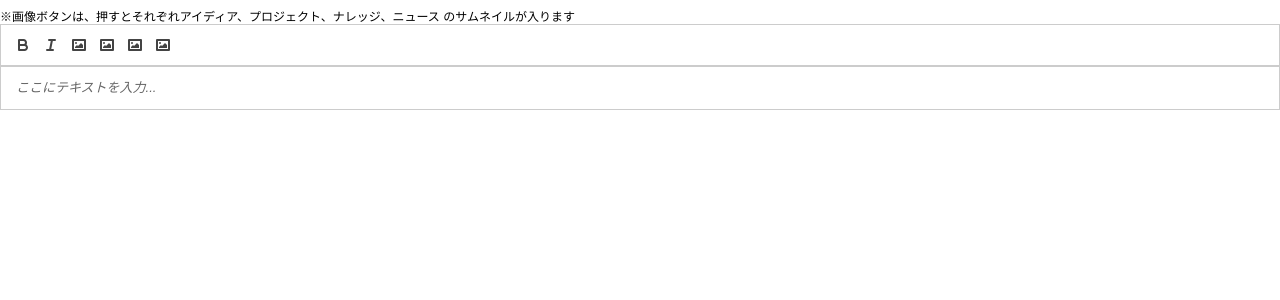
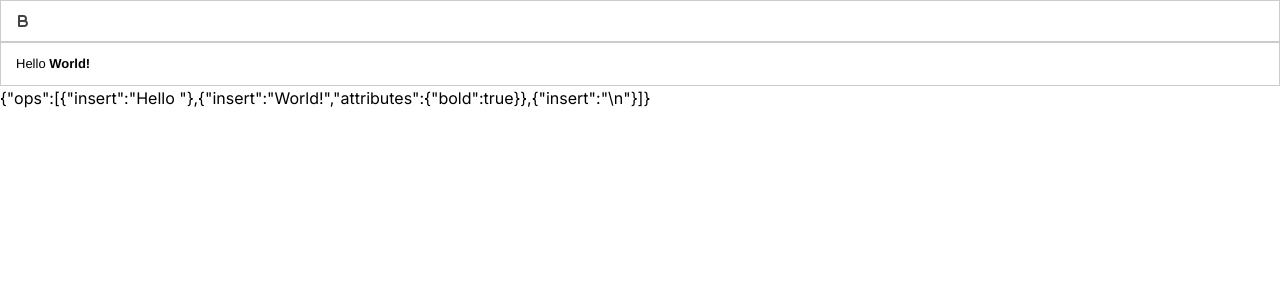
Before and after one commit to h-yabi2/react-quill, a Next.js app: page / in a window 1280 px wide. Shown: the top 300 px of the page. Built offline with nearby package versions, Linux system fonts and the light colour scheme.

Commit message:
deltaデータを反映、編集できるように設定

```diff
--- /dev/null
+++ b/app/components/Component03.tsx
@@ -0,0 +1,73 @@
+"use client";
+
+import React, { useMemo, useRef, useEffect, useState } from "react";
+import ReactQuill from "react-quill";
+import "react-quill/dist/quill.snow.css";
+
+const deltaData = {
+  ops: [
+    { insert: "Hello " },
+    { insert: "World!", attributes: { bold: true } },
+    { insert: "\n" },
+  ],
+};
+
+const Component03: React.FC = () => {
+  const quillRef = useRef<ReactQuill>(null);
+  const [data, setData] = useState(deltaData);
+
+  const modules = useMemo(() => {
+    return {
+      toolbar: {
+        container: "#toolbar", // id="toorbar"のHTMLエレメントにツールバーを入れる
+        // handlers: {
+        //   bold: () => {
+        //     console.log("bold");
+        //   },
+        // },
+      },
+    };
+  }, []);
+
+  useEffect(() => {
+    if (quillRef.current && quillRef.current.editor) {
+      quillRef.current.setEditorContents(
+        quillRef.current.editor,
+        JSON.parse(JSON.stringify(deltaData))
+      );
+      quillRef.current.editor.enable();
+    }
+  }, []);
+
+  useEffect(() => {
+    if (quillRef.current && quillRef.current.editor) {
+      const content = quillRef.current.editor.getContents();
+      console.log(content);
+      const convertedData = { ops: content.ops }; // Convert DeltaStatic to match deltaData structure
+      // setData(convertedData);
+    }
+  }, [quillRef]);
+
+  return (
+    <div>
+      <div id="toolbar">
+        <button className="ql-bold">Bold</button>
+      </div>
+      <ReactQuill
+        ref={quillRef}
+        modules={modules}
+        readOnly={true}
+        theme="snow"
+        onChange={(content, delta, source, editor) => {
+          console.log(content);
+          console.log(delta);
+          // console.log(source);
+          // console.log(editor);
+        }}
+      />
+      {JSON.stringify(data)}
+    </div>
+  );
+};
+
+export default Component03;
--- a/app/page.tsx
+++ b/app/page.tsx
@@ -1,11 +1,13 @@
-import MyComponent from "@/app/components/MyComponent";
-import Component02 from "./components/Component02";
+// import MyComponent from "@/app/components/MyComponent";
+// import Component02 from "./components/Component02";
+import Component03 from "./components/Component03";
 
 export default function Home() {
   return (
     <main className="">
       {/* <MyComponent /> */}
-      <Component02 />
+      {/* <Component02 /> */}
+      <Component03 />
       {/* test */}
     </main>
   );
```
